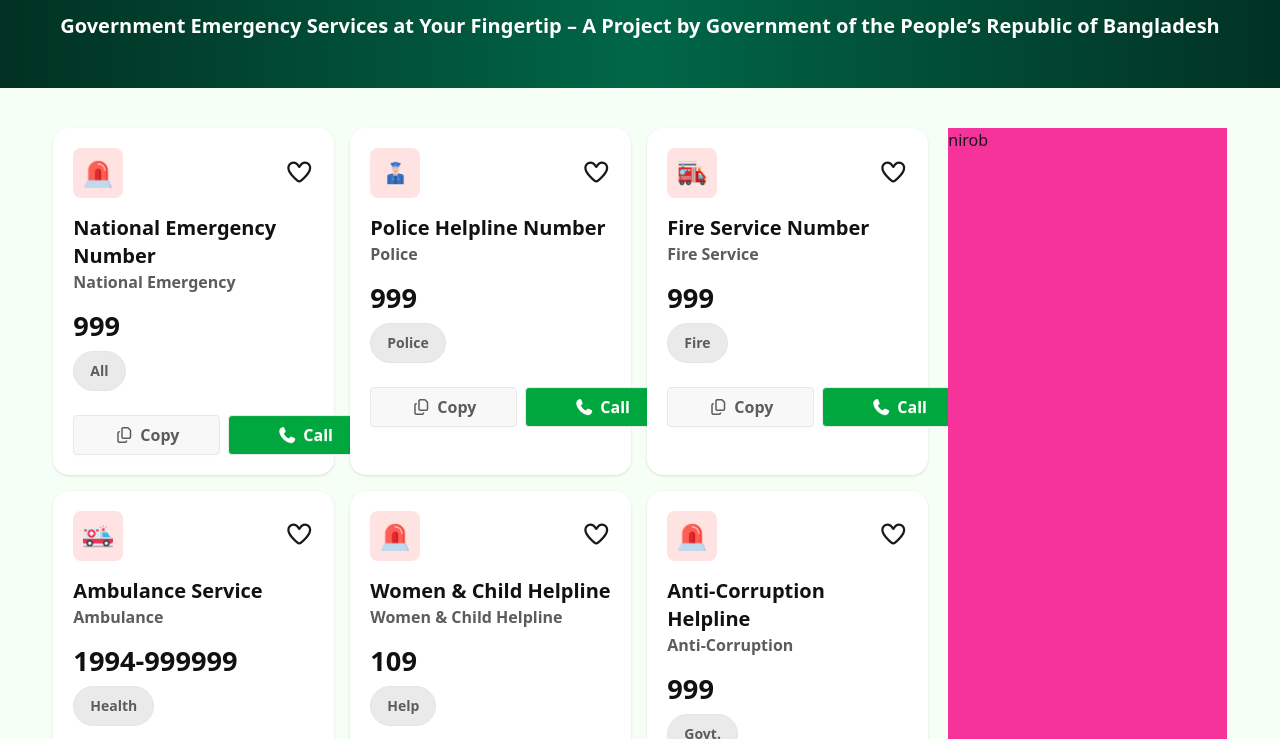
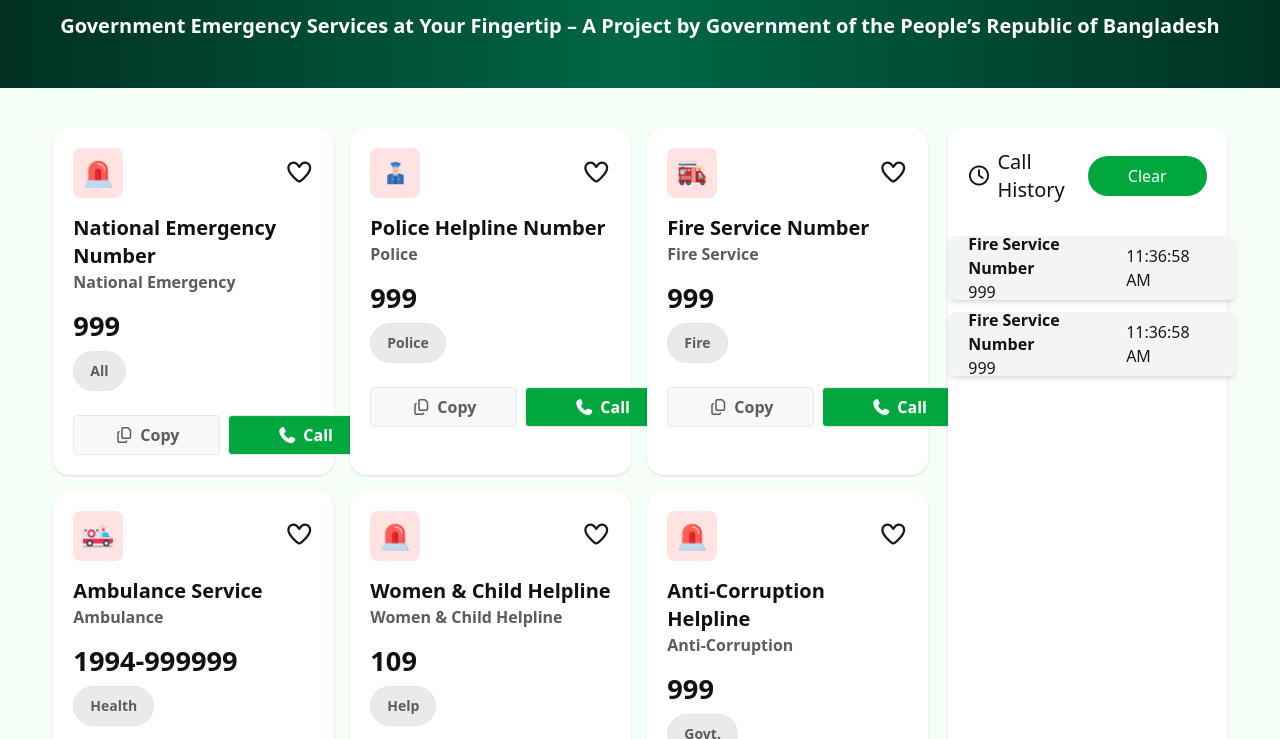
Before and after one commit to sawon687/B12-Assignment5-Emergency-Hotline, a plain HTML site: page index.html in a window 1280 px wide. Shown: the part 303-1042 px from the top of the page. Drawn offline with nearby package versions, Linux system fonts and the light colour scheme.

Commit message:
added history section

```diff
--- a/index.html
+++ b/index.html
@@ -15,7 +15,7 @@
     crossorigin="anonymous" referrerpolicy="no-referrer" />
 </head>
 
-<body class="font['Hind Madurai']">
+<body class="font['Hind Madurai'] ">
   <!-- header section start here -->
   <header>
     <div class=" flex flex-col sm:flex-row justify-between items-center max-w-7xl mx-auto  p-5">
@@ -33,11 +33,11 @@
       </div>
       <div class="  flex justify-between sm:items-center gap-5  sm:mt-0  mt-5 ">
         <div class="w-[123px] h-[52px] rounded-3xl flex gap-2 justify-center bg-[#41ff6b1a] items-center">
-          <h1 id="loveCount" class="font-black font-['Inter'] ">0</h1>
+          <h1 id="loveCount" class="font-black  ">0</h1>
           <figure class="w-[30px] h-[30px]"><img src="./assets/heart.png" alt=""></figure>
         </div>
         <div class="w-[123px] h-[52px] flex gap-2 rounded-3xl  justify-center bg-[#41ff6b1a] items-center">
-          <h1 id="cointCount" class="font-black font-['Inter']">100</h1>
+          <h1 id="cointCount" class="font-black ">100</h1>
           <figure class="w-[30px] h-[30px]"><img src="./assets/coin.png" alt=""></figure>
         </div>
         <div class="w-[123px] h-[52px] rounded-3xl flex justify-center bg-[#00A63E] items-center">
@@ -85,7 +85,7 @@
                   <img class="w-[30px] h-[30px] " src="./assets/emergency.png" alt="">
                 </figure>
                 <button>
-                  <i class="fa-regular fa-heart text-[1.5rem]"></i>
+                  <i class="fa-regular fa-heart  text-[1.5rem]"></i>
                 </button>
               </div>
 
@@ -432,8 +432,31 @@
 
           </div>
         </div>
-        <div class="col-span-3 bg-pink-500">
-          <h1>nirob</h1>
+        <!-- Call History section -->
+        <div class="col-span-3 bg-white shadow-sm rounded-xl">
+          <div class="flex  justify-between p-5 items-center">
+            <h1 class="text-xl text-[#111111] font-medium flex gap-2 items-center"><i class="fa-regular fa-clock"></i>Call History </h1>
+            <button class=" bg-[#00A63E] px-10 py-2 rounded-3xl text-white">Clear</button>
+          </div>
+
+          <div class="" id="history-container"></div>
+            <div class="bg-gray-100 w-72 my-3 p-5  mx-auto h-16 rounded-lg shadow-md flex justify-between items-center ">
+            <div><h1 class="text-[#111111] font-semibold">Fire Service Number</h1>
+              <h2>999</h2>
+              </div>
+              <div>
+                <span>11:36:58 AM</span>
+              </div>
+            </div>
+
+             <div class="bg-gray-100 w-72 my-1 p-5  mx-auto h-16 rounded-lg shadow-md flex justify-between items-center ">
+            <div><h1 class="text-[#111111] font-semibold">Fire Service Number</h1>
+              <h2>999</h2>
+              </div>
+              <div>
+                <span>11:36:58 AM</span>
+              </div>
+            </div>
         </div>
       </div>
     </section>
--- a/script.js
+++ b/script.js
@@ -0,0 +1 @@
+console.log('script js')
```
